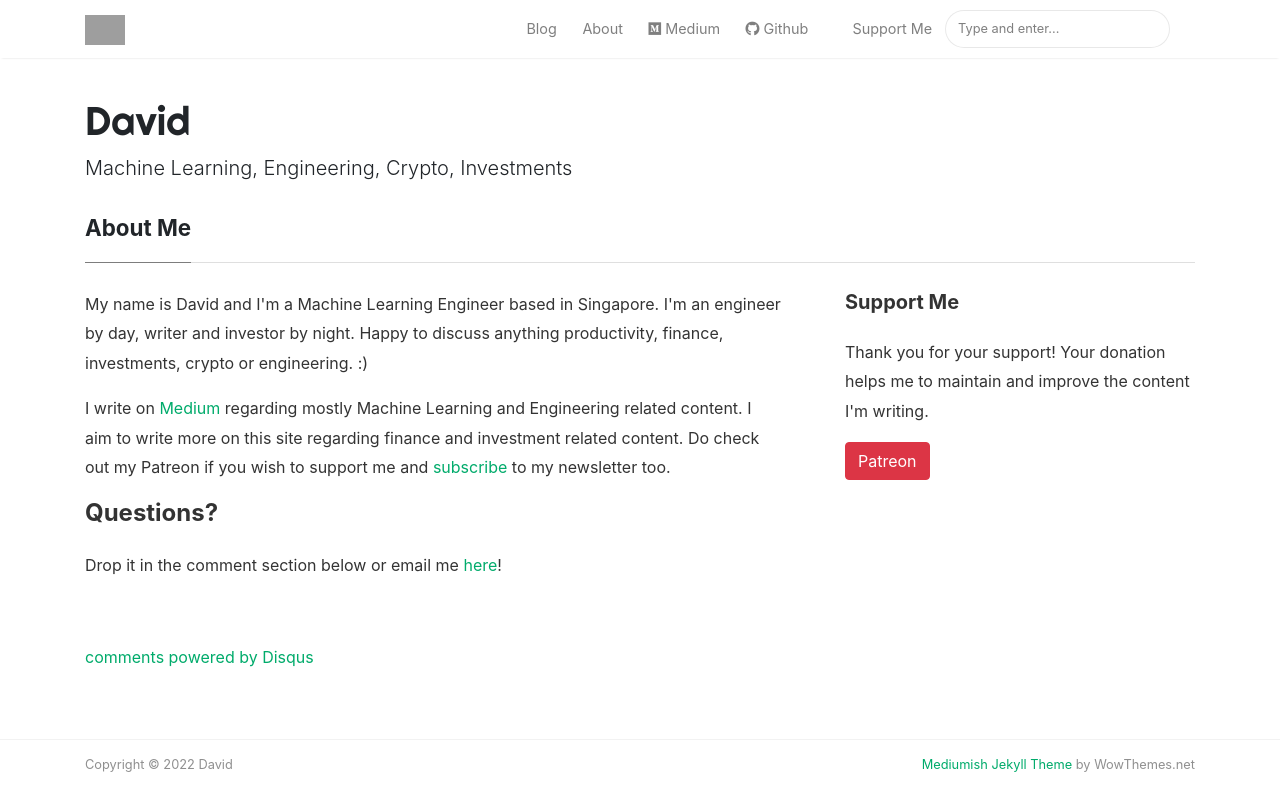
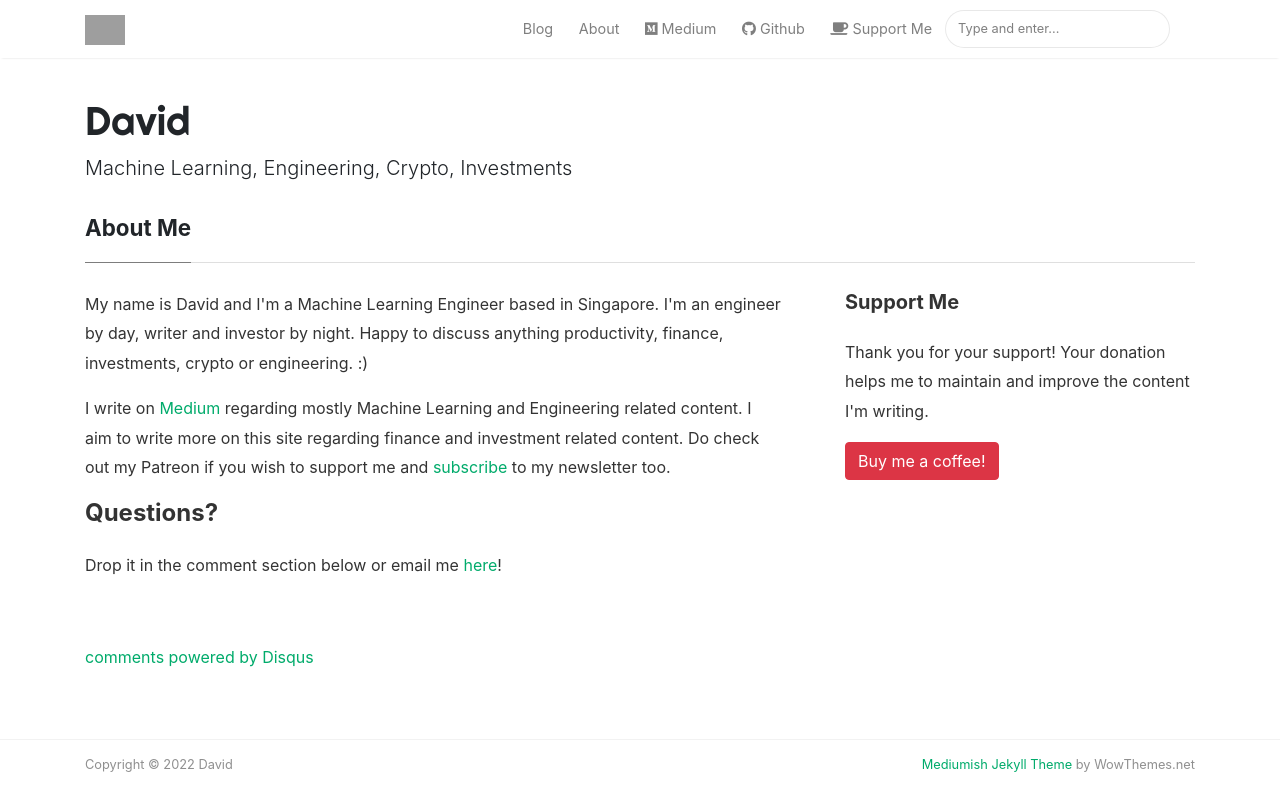
Before and after one commit to davidcjw/davidcjw.github.io, a Jekyll site: the page built from _pages/about.md, in a window 1280 px wide. Shown: the top 811 px of the page. Built offline with Jekyll 4.4.1, drawn with Linux system fonts in a browser that asks for light colours; nearby versions of some CDN libraries; comment, search, counter and statistics services are not loaded; grey boxes are pictures that could not be loaded.

Commit message:
Update coffee icon

```diff
--- a/_layouts/default.html
+++ b/_layouts/default.html
@@ -84,7 +84,7 @@ ga('send', 'pageview');
                 </li>
 
                 <li class="nav-item">
-                <a target="_blank" class="nav-link" href="https://www.buymeacoffee.com/davidcjw"><i class="fab fa-coffee"></i> Support Me</a>
+                <a target="_blank" class="nav-link" href="https://www.buymeacoffee.com/davidcjw"><i class="fas fa-coffee"></i> Support Me</a>
                 </li>
 
                 {% include search-lunr.html %}
--- a/_pages/about.md
+++ b/_pages/about.md
@@ -31,7 +31,7 @@ to support me and <a href="https://github.us20.list-manage.com/subscribe?u=33f00
 
 <p>Thank you for your support! Your donation helps me to maintain and improve the content I'm writing.</p>
 
-<a target="_blank" href="https://www.buymeacoffee.com/davidcjw" class="btn btn-danger">Patreon</a>
+<a target="_blank" href="https://www.buymeacoffee.com/davidcjw" class="btn btn-danger">Buy me a coffee!</a>
 
 </div>
 </div>
```
